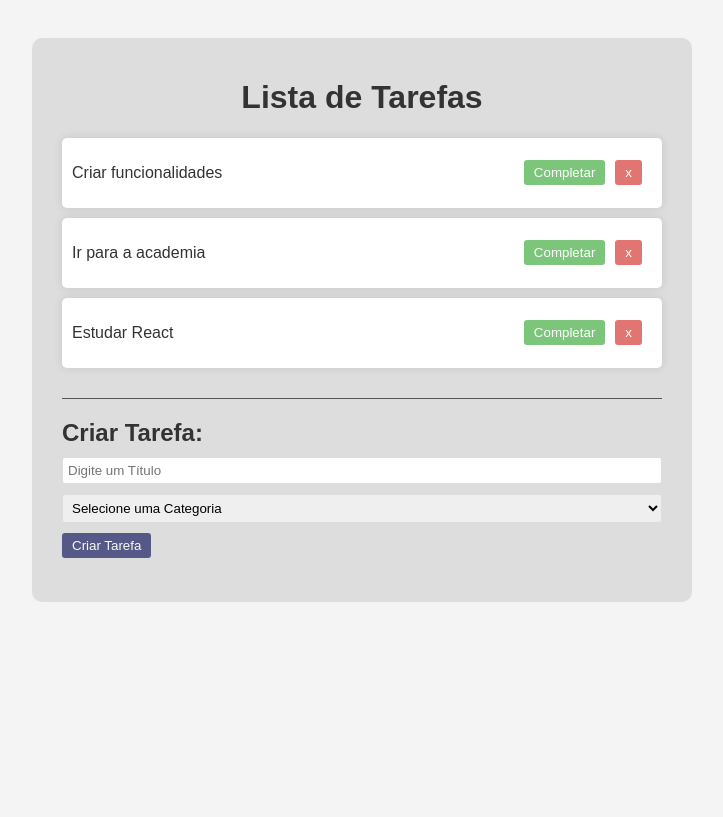
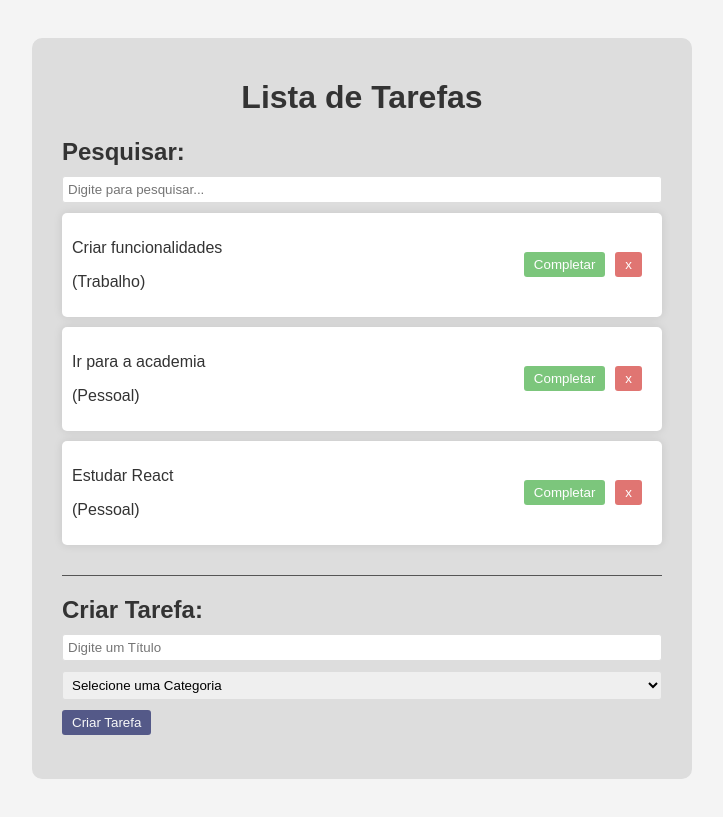
Before and after one commit to Coimbra777/Todo-list-React, a React (Vite) app: page / in a window 1280 px wide. Shown: the whole page, without its empty margins (6-729 px from the left). Built offline with nearby package versions, Linux system fonts and the light colour scheme.

Commit message:
Criação funcionalidade busca/completar e Remover tarefas

```diff
--- a/src/App.jsx
+++ b/src/App.jsx
@@ -1,6 +1,8 @@
 import { useState } from "react";
+
 import Todo from "./components/Todo";
 import TodoForm from "./components/TodoForm";
+import Search from "./components/Search";
 
 import "./App.css";
 
@@ -9,24 +11,26 @@
     {
       id: 1,
       text: "Criar funcionalidades",
-      categody: "Trabalho",
+      category: "Trabalho",
       isCompleted: false,
     },
     {
       id: 2,
       text: "Ir para a academia",
-      categody: "Pessoal",
+      category: "Pessoal",
 
       isCompleted: false,
     },
     {
       id: 3,
       text: "Estudar React",
-      categody: "Pessoal",
+      category: "Pessoal",
 
       isCompleted: false,
     },
   ]);
+
+  const [search, setSearch] = useState("");
 
   // função cria um novo array com id aleatório
   const addTodo = (text, category) => {
@@ -43,7 +47,7 @@
     setTodos(newTodos);
   };
 
-  // função para remover todos
+  // função para remover tarefas
   const removeTodos = (id) => {
     const newTodos = [...todos];
     const filteredTodos = newTodos.filter((todo) =>
@@ -52,13 +56,32 @@
     setTodos(filteredTodos);
   };
 
+  // função para completar tarefa
+  const completeTodo = (id) => {
+    const newTodos = [...todos];
+    newTodos.map((todo) =>
+      todo.id === id ? (todo.isCompleted = !todo.isCompleted) : todo
+    );
+    setTodos(newTodos);
+  };
+
   return (
     <div className="app">
       <h1>Lista de Tarefas</h1>
+      <Search search={search} setSearch={setSearch} />
       <div className="todo-list">
-        {todos.map((todo) => (
-          <Todo key={todo.id} todo={todo} removeTodos={removeTodos} />
-        ))}
+        {todos
+          .filter((todo) =>
+            todo.text.toLowerCase().includes(search.toLowerCase())
+          )
+          .map((todo) => (
+            <Todo
+              key={todo.id}
+              todo={todo}
+              removeTodos={removeTodos}
+              completeTodo={completeTodo}
+            />
+          ))}
       </div>
       <TodoForm addTodo={addTodo} />
     </div>
--- /dev/null
+++ b/src/components/Search.jsx
@@ -0,0 +1,22 @@
+import PropTypes from "prop-types";
+
+const Search = ({ search, setSearch }) => {
+  return (
+    <div className="search">
+      <h2>Pesquisar:</h2>
+      <input
+        type="text"
+        value={search}
+        onChange={(e) => {
+          setSearch(e.target.value);
+        }}
+        placeholder="Digite para pesquisar..."
+      />
+    </div>
+  );
+};
+
+Search.propTypes = {
+  setSearch: PropTypes.func.isRequired,
+};
+export default Search;
--- a/src/components/Todo.jsx
+++ b/src/components/Todo.jsx
@@ -1,14 +1,20 @@
 import React from "react";
 
-const Todo = ({ todo, removeTodos }) => {
+const Todo = ({ todo, removeTodos, completeTodo }) => {
   return (
     <div>
-      <div className="todo">
+      <div
+        className="todo"
+        style={{ textDecoration: todo.isCompleted ? "line-through" : "" }}
+      >
         <div className="content">
           <p>{todo.text}</p>
+          <p>({todo.category})</p>
         </div>
         <div>
-          <button className="complete">Completar</button>
+          <button className="complete" onClick={() => completeTodo(todo.id)}>
+            Completar
+          </button>
           <button className="remove" onClick={() => removeTodos(todo.id)}>
             x
           </button>
```
